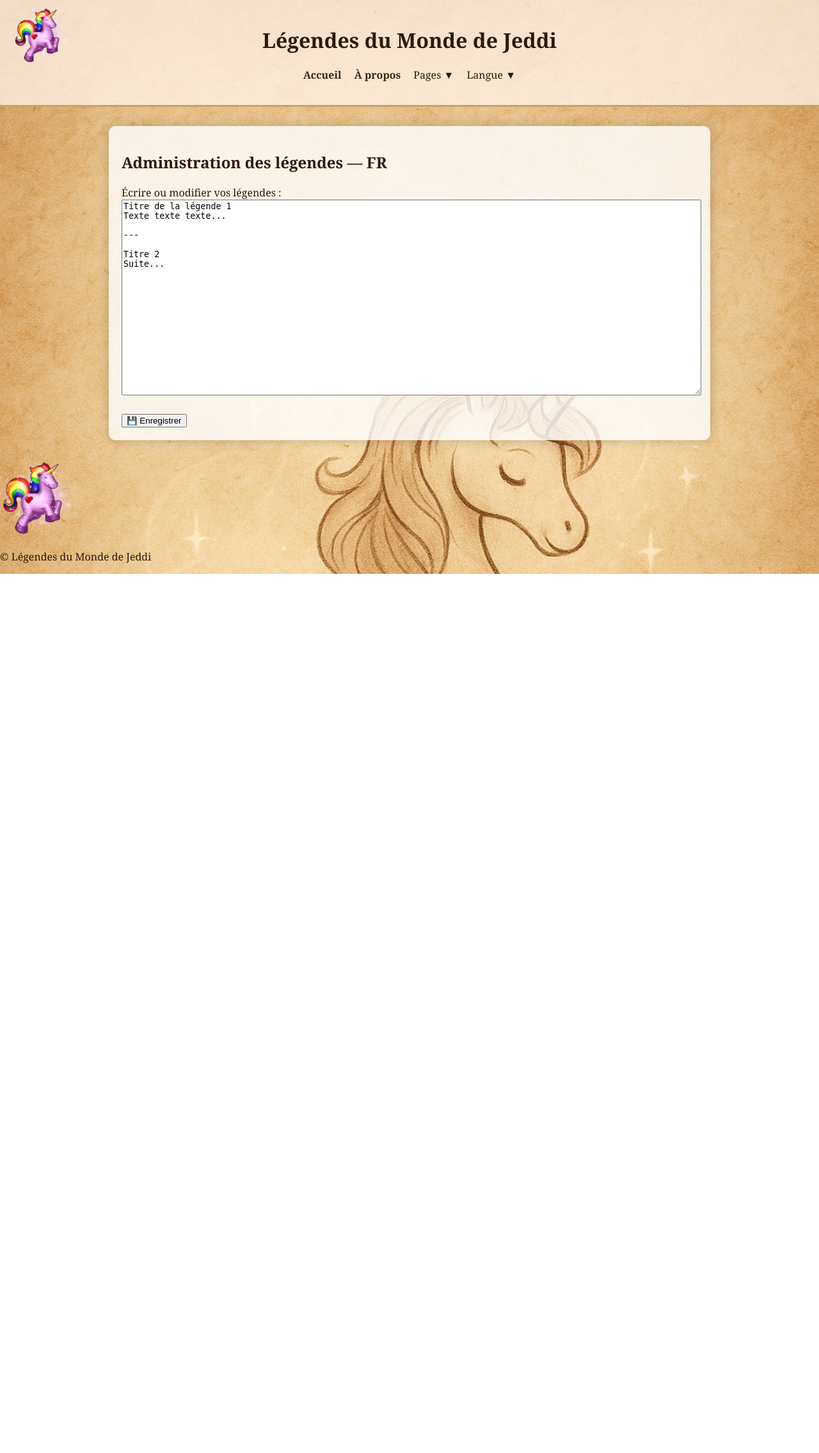
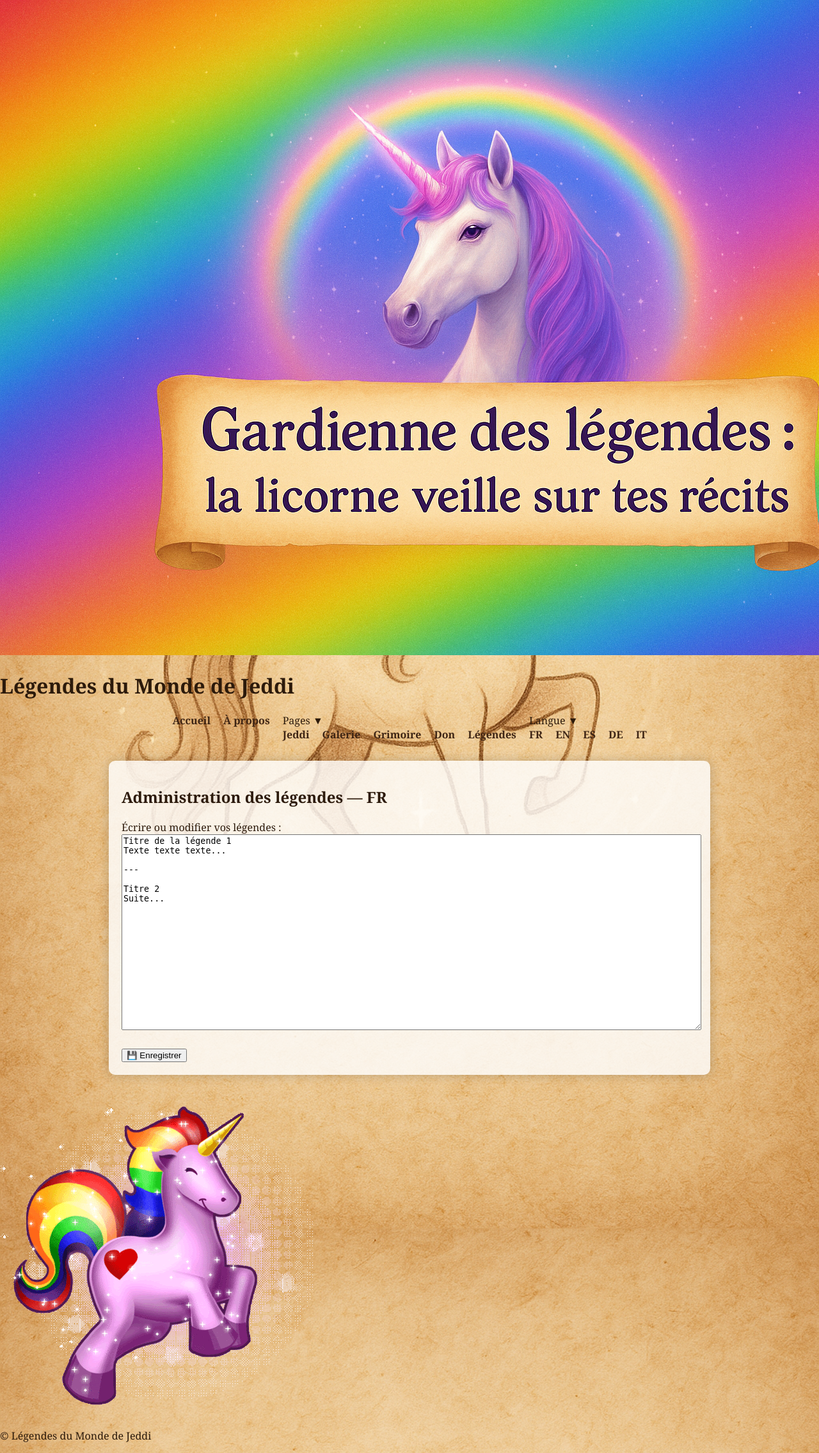
Before and after one commit to legendesdumondedejeddi-svg/legendes_de_Jeddi, a Flask app: page /admin/1 in a window 1280 px wide; the page is wider, and only the part inside the window is pictured. Shown: that part at 64% size. Before the commit the page ends 897 px from the top of that part, so only its background shows below. Run offline with Flask 3, Linux system fonts and the light colour scheme.

Commit message:
Add files via upload

```diff
--- a/templates/layout.html
+++ b/templates/layout.html
@@ -1,15 +1,17 @@
 <!DOCTYPE html>
 <html lang="{{ lang }}">
 <head>
-<meta charset="UTF-8">
-<title>{% block title %}Jeddi{% endblock %}</title>
-<link rel="stylesheet" href="{{ url_for('static', filename='style.css') }}">
+    <meta charset="UTF-8">
+    <title>{% block title %}Légendes du Monde de Jeddi{% endblock %}</title>
+    <link rel="stylesheet" href="{{ url_for('static', filename='style.css') }}">
 </head>
 
 <body>
 
-<header class="top-banner">
-    <img src="{{ url_for('static', filename='images/licorne.gif') }}" class="banner-unicorn">
+<div class="background"></div>
+
+<header>
+    <img src="{{ url_for('static', filename='images/licorne.png') }}" class="banner-image" alt="Licorne bannière">
     <h1>Légendes du Monde de Jeddi</h1>
 
     <nav>
@@ -17,7 +19,8 @@
             <li><a href="/{{ lang }}/accueil">Accueil</a></li>
             <li><a href="/{{ lang }}/apropos">À propos</a></li>
 
-            <li class="submenu">Pages ▼
+            <li class="dropdown">
+                Pages ▼
                 <ul>
                     <li><a href="/{{ lang }}/jeddi">Jeddi</a></li>
                     <li><a href="/{{ lang }}/galerie">Galerie</a></li>
@@ -27,11 +30,14 @@
                 </ul>
             </li>
 
-            <li class="submenu">Langue ▼
+            <li class="dropdown">
+                Langue ▼
                 <ul>
-                    {% for L in ["fr","en","es","de","it"] %}
-                    <li><a href="/{{ L }}/accueil">{{ L|upper }}</a></li>
-                    {% endfor %}
+                    <li><a href="/fr/accueil">FR</a></li>
+                    <li><a href="/en/accueil">EN</a></li>
+                    <li><a href="/es/accueil">ES</a></li>
+                    <li><a href="/de/accueil">DE</a></li>
+                    <li><a href="/it/accueil">IT</a></li>
                 </ul>
             </li>
         </ul>
@@ -43,7 +49,7 @@
 </main>
 
 <footer>
-    <img src="{{ url_for('static', filename='images/licorne.gif') }}" class="footer-unicorn">
+    <img src="{{ url_for('static', filename='images/licorne.gif') }}" class="licorne-footer" alt="Licorne">
     <p>© Légendes du Monde de Jeddi</p>
 </footer>
 
```
